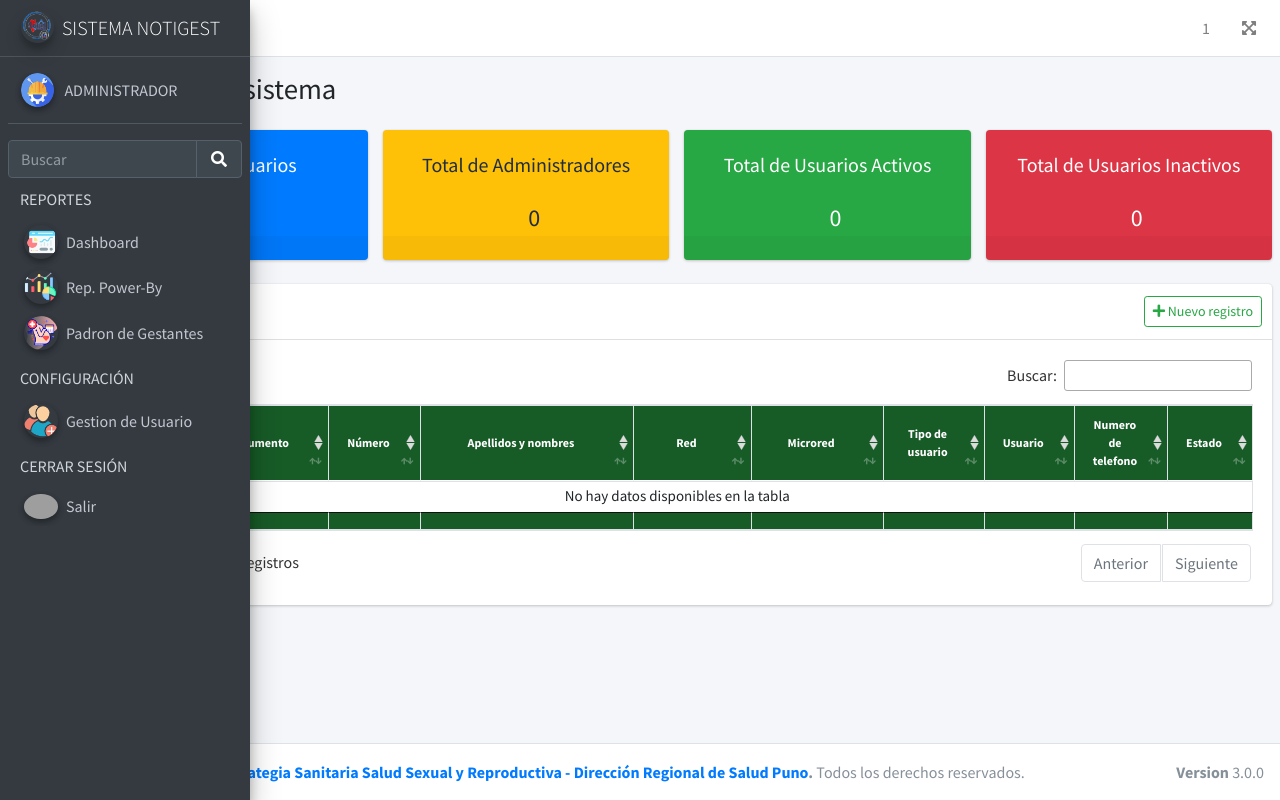
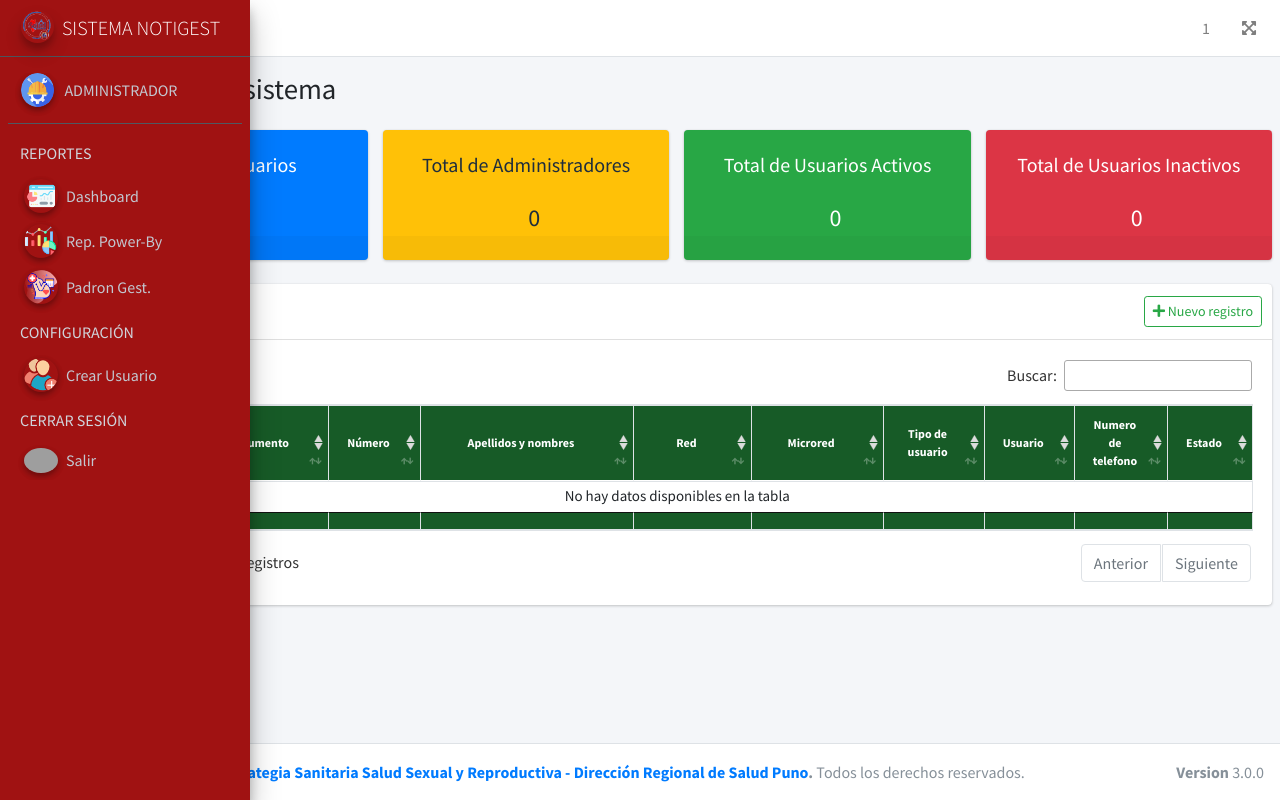
Before and after one commit to JhacDev/notigest, a PHP site: page /vistas/frm_usuario.php in a window 1280 px wide. Run offline with PHP 8.4, Linux system fonts and the light colour scheme; the visitor is signed in with stand-in values (Sample User, id 1); data that the repository does not hold is empty; some libraries are stand-ins or nearby versions; grey boxes are pictures that could not be loaded.

Commit message:
actualizando login menu v2

```diff
--- /dev/null
+++ b/public/estilos/navbar.css
@@ -0,0 +1,4 @@
+#menu{
+    background-color: #A01212;
+    color: white;
+}
--- a/vistas/frm_headeradmin.php
+++ b/vistas/frm_headeradmin.php
@@ -59,6 +59,7 @@ if (strlen(session_id()) < 1) {
 	<!-- Theme style -->
 
 	<link rel="stylesheet" href="../public/dist/css/adminlte.min.css">
+	<link rel="stylesheet" href="../public/estilos/navbar.css">
 
 </head>
 
@@ -124,7 +125,7 @@ if (strlen(session_id()) < 1) {
 
 		<!-- Main Sidebar Container -->
 
-		<aside class="main-sidebar sidebar-dark-info elevation-4">
+		<aside class="main-sidebar sidebar-dark-info elevation-4" id="menu">
 
 			<!-- Brand Logo -->
 
@@ -164,7 +165,7 @@ if (strlen(session_id()) < 1) {
 
 				<!-- SidebarSearch Form -->
 
-				<div class="form-inline">
+				<!-- <div class="form-inline">
 
 					<div class="input-group" data-widget="sidebar-search">
 
@@ -182,7 +183,7 @@ if (strlen(session_id()) < 1) {
 
 					</div>
 
-				</div>
+				</div> -->
 
 
 
@@ -245,7 +246,7 @@ if (strlen(session_id()) < 1) {
 									<img src="../public/imagenes/el-embarazo_64.png" class="img-circle elevation-2" alt="User Image" style="max-width: 34px; height: auto;">
 								</div>
 								<p class="mb-0 ms-2"> <!-- mb-0 elimina el margen inferior, ms-2 añade un margen izquierdo -->
-									Padron de Gestantes
+									Padron Gest.
 								</p>
 								</div>
 
@@ -280,7 +281,7 @@ if (strlen(session_id()) < 1) {
 									<img src="../public/imagenes/usuario_64.png" class="img-circle elevation-2" alt="User Image" style="max-width: 34px; height: auto;">
 								</div>
 								<p class="mb-0 ms-2"> <!-- mb-0 elimina el margen inferior, ms-2 añade un margen izquierdo -->
-									Gestion de Usuario
+									Crear Usuario
 								</p>
 								</div>
 
--- a/vistas/frm_headeruser.php
+++ b/vistas/frm_headeruser.php
@@ -60,6 +60,7 @@ if (strlen(session_id()) < 1) {
 	<link rel="stylesheet" href="../public/dist/css/adminlte.min.css">
 
 	<link href="https://cdn.jsdelivr.net/npm/simple-datatables@7.1.2/dist/style.min.css" rel="stylesheet" />
+	<link rel="stylesheet" href="../public/estilos/navbar.css">
 
 </head>
 
@@ -125,7 +126,7 @@ if (strlen(session_id()) < 1) {
 
 		<!-- Main Sidebar Container -->
 
-		<aside class="main-sidebar sidebar-dark-info elevation-4">
+		<aside class="main-sidebar sidebar-dark-info elevation-4" id="menu">
 
 			<!-- Brand Logo -->
 
```
Also changed, not shown: public/estilos/login_x.css (+12 -1 lines), vistas/frm_headerred.php (+4 -3 lines), vistas/login.html (+5 -9 lines).
